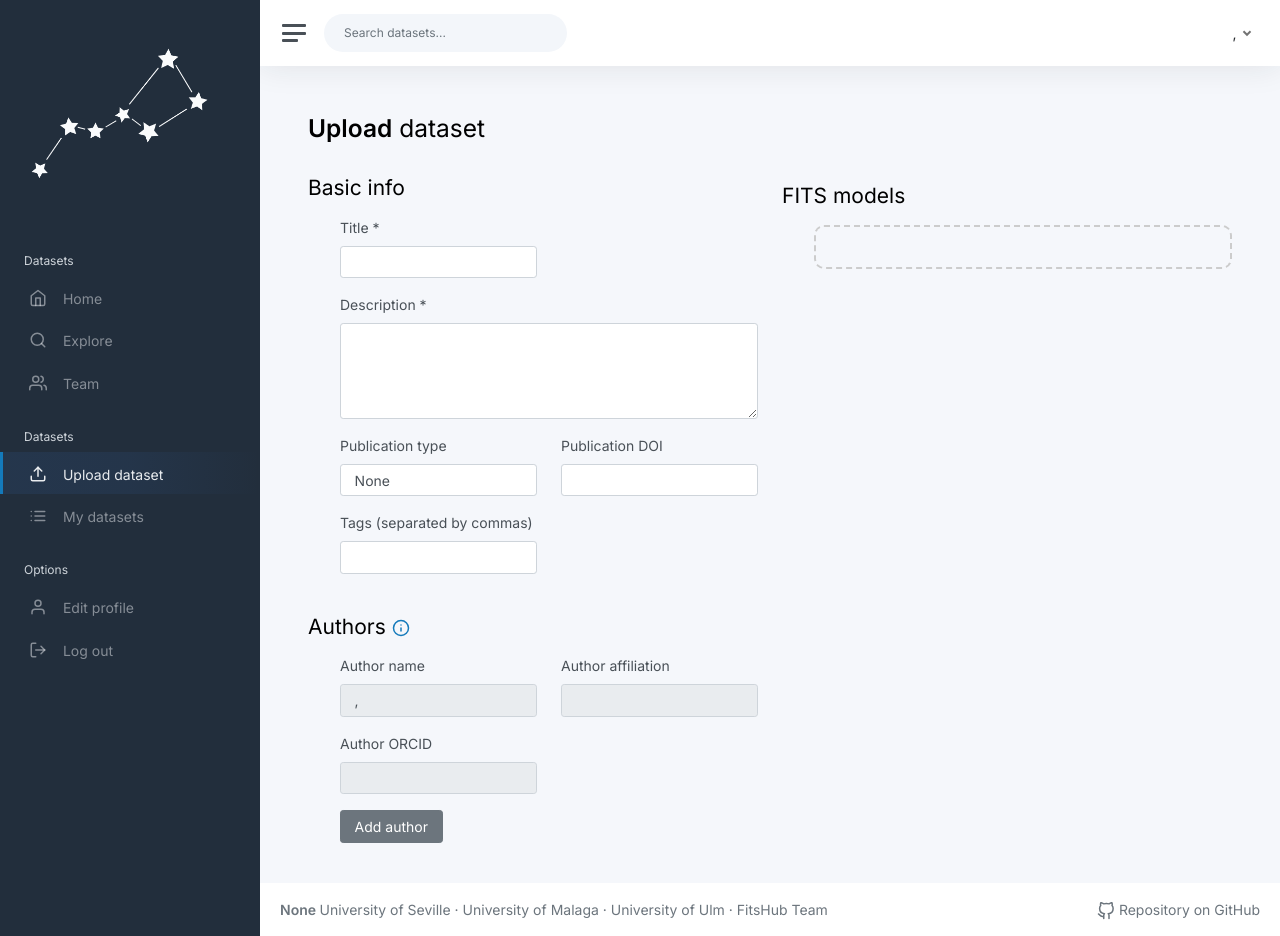
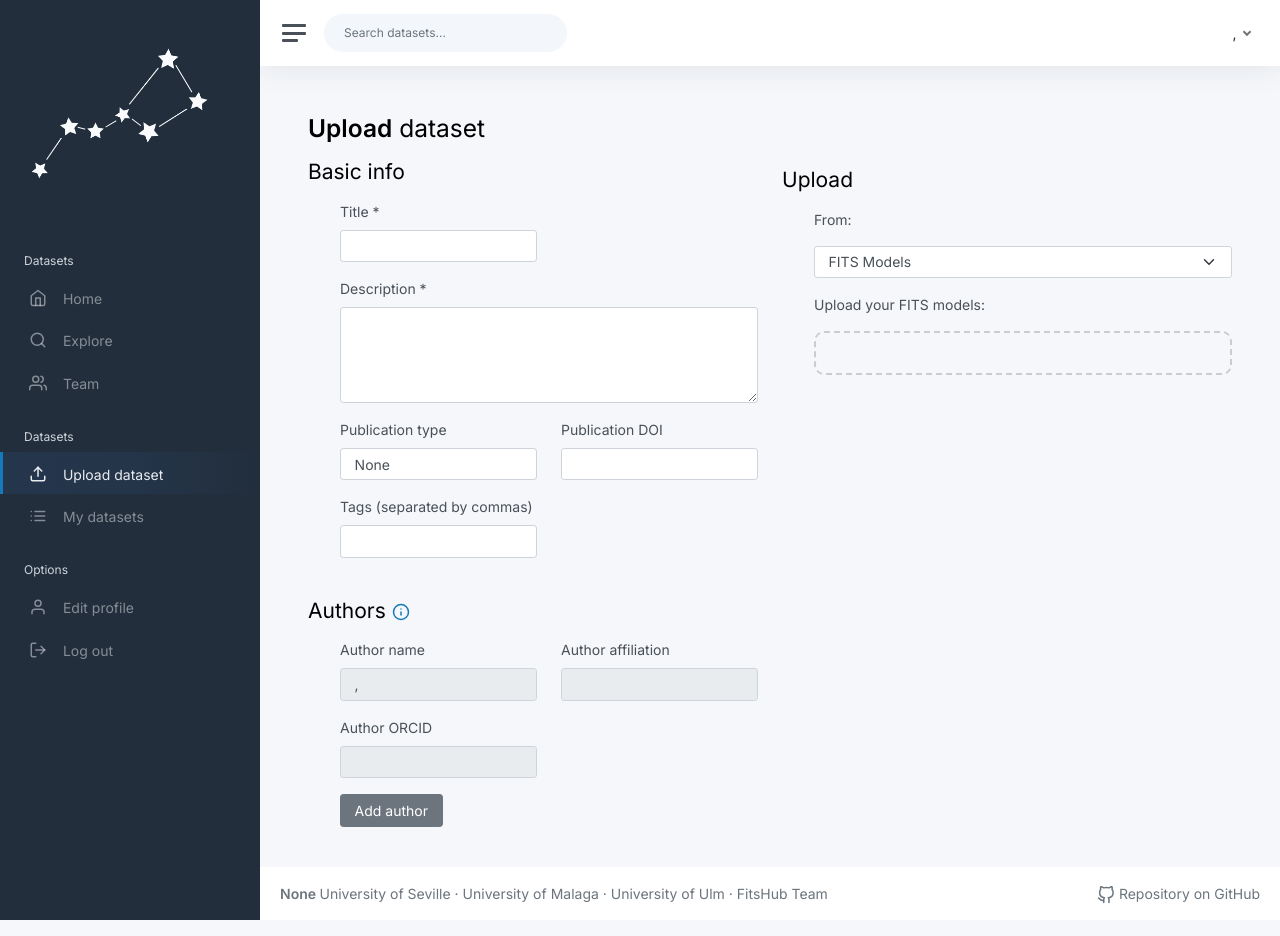
Before and after one commit to egc-fitshub/fitshub, a Flask app: page /dataset/upload in a window 1280 px wide. Run offline with Flask 3, Linux system fonts and the light colour scheme; the visitor is signed in with stand-in values (Sample User, id 1); parts of the project's set-up code (start-up, migrations or seed data) failed here and were passed over; some libraries are stand-ins or nearby versions.

Commit message:
feat: add zip file upload to frontend

```diff
--- a/app/modules/dataset/templates/dataset/upload_dataset.html
+++ b/app/modules/dataset/templates/dataset/upload_dataset.html
@@ -5,25 +5,6 @@
 {% block content %}
 
     <h1 class="h2 mb-3"><b>Upload</b> dataset</h1>
-
-    <div class="row">
-        <div class="col-12 mb-3">
-            <div class="alert alert-warning" role="alert" id="test_zenodo_connection_error" style="display: none">
-                <div class="alert-message">
-
-                    <h4 class="alert-heading"><i class="align-middle" data-feather="alert-triangle"></i> Limited
-                        connection to the Zenodo API</h4>
-                    <p class="p-0 m-0">
-                        There seems to be some kind of problem with the Zenodo API and synchronization of your dataset
-                        files may not be possible. We will save your files locally to eventually synchronize them with
-                        Zenodo. Sorry for the inconvenience, Zenodo is an external service and we can't do
-                        anything about it.
-                    </p>
-                </div>
-            </div>
-        </div>
-
-    </div>
 
     {% if messages %}
         <ul>
@@ -116,7 +97,7 @@
                                 </button>
                               </div>
                               <div class="modal-body">
-                                ¡Cuidado! Los autores no se pueden editar una vez que el dataset se haya subido a FITSHub. Esta funcionalidad estará disponible para futuras versiones.
+                                ¡Cuidado! Los autores no se pueden editar una vez que el dataset se haya subido a FITSHub.
                               </div>
                               <div class="modal-footer">
                                 <button type="button" class="btn btn-secondary" data-dismiss="modal">Cerrar</button>
@@ -212,9 +193,38 @@
             </div>
         </div>
 
+        <!--Upload section-->
+
         <div class="col-xl-6 col-lg-12 col-md-12 col-sm-12">
 
-            <h1 class="h3 mb-3 mt-2">FITS models</h1>
+            <h1 class="h3 mb-3 mt-2">Upload</h1>
+
+            <div style="padding-left: 2rem ;margin-top: 1rem;">
+                <p>From:</p>
+
+                <select id="upload-source" class="form-select">
+                    <option value="fits" selected>FITS Models</option>
+                    <option value="github">Github Repository</option>
+                    <option value="zip">ZIP Files</option>
+                </select>
+            </div>
+
+            <div id="upload-options" style="padding-left: 2rem ;margin-top: 1rem;">
+
+                <div id="fits-options">
+                    <p>Upload your FITS models:</p>
+                </div>
+
+                <div id="github-options" style="display: none">
+                    <p>Enter your Github repository URL:</p>
+                    <input type="text" class="form-control" id="github-url" placeholder="https://github.com/user/repo">
+                </div>
+
+                <div id="zip-options" style="display: none">
+                    <p>Upload your ZIP files:</p>
+                </div>
+
+            </div>
 
             <div id="uploaded_models_form" style="padding-left: 2rem">
 
@@ -232,7 +242,7 @@
                         url: "/dataset/file/upload",
                         paramName: 'file',
                         maxFilesize: 1000,
-                        acceptedFiles: '.fits',
+                        acceptedFiles: '.fits, .zip',
                         init: function () {
 
                             let fileList = document.getElementById('file-list');
@@ -240,9 +250,9 @@
                             let alerts = document.getElementById('alerts');
 
                             this.on('addedfile', function (file) {
-
                                 let ext = file.name.split('.').pop();
-                                if (ext !== 'fits') {
+                                let allowedExtensions = ['fits', 'zip'];
+                                if (!allowedExtensions.includes(ext)) {
                                     this.removeFile(file);
 
                                     let alert = document.createElement('p');
@@ -260,26 +270,26 @@
                                 show_upload_dataset();
 
                                 console.log("File uploaded: ", response);
-                                // actions when FITS model is uploaded
+
+                                // helper to create one list item for a given filename
+                                function addFitsListItem(filename, dropzoneFile, isFromZip) {
+                                    console.log("File uploaded entry: ", filename);
                                     let listItem = document.createElement('li');
                                     let h4Element = document.createElement('h4');
-                                h4Element.textContent = response.filename;
+                                    h4Element.textContent = filename;
                                     listItem.appendChild(h4Element);
 
                                     // generate incremental id for form
                                     let formUniqueId = generateIncrementalId();
 
-                                /*
-                                    ##########################################
-                                    FORM BUTTON
-                                    ##########################################
-                                */
+                                    /* FORM BUTTON */
                                     let formButton = document.createElement('button');
                                     formButton.innerHTML = 'Show info';
                                     formButton.classList.add('info-button', 'btn', 'btn-outline-secondary', "btn-sm");
                                     formButton.style.borderRadius = '5px';
                                     formButton.id = formUniqueId + "_button";
 
+                                    // formContainer will be created below
                                     formButton.addEventListener('click', function () {
                                         if (formContainer.style.display === "none") {
                                             formContainer.style.display = "block";
@@ -294,13 +304,7 @@
                                     let space = document.createTextNode(" ");
                                     listItem.appendChild(space);
 
-                                /*
-                                    ##########################################
-                                    REMOVE BUTTON
-                                    ##########################################
-                                */
-
-                                // remove button
+                                    /* REMOVE BUTTON */
                                     let removeButton = document.createElement('button');
                                     removeButton.innerHTML = 'Delete model';
                                     removeButton.classList.add("remove-button", "btn", "btn-outline-danger", "btn-sm", "remove-button");
@@ -311,10 +315,20 @@
                                     listItem.appendChild(space);
 
                                     removeButton.addEventListener('click', function () {
+                                        // remove the UI list item
                                         fileList.removeChild(listItem);
-                                    this.removeFile(file);
 
-                                    // Ajax request
+                                        // only remove the Dropzone file when this corresponds to the actual uploaded dropzone file (single FITS upload)
+                                        // NOT SURE OF THIS ONE, MAYBE ALWAYS REMOVE?
+                                        if (!isFromZip) {
+                                            try {
+                                                dropzone.removeFile(dropzoneFile);
+                                            } catch (e) {
+                                                console.debug('Could not remove dropzone file:', e);
+                                            }
+                                        }
+
+                                        // Ajax request to delete that filename on the server
                                         let xhr = new XMLHttpRequest();
                                         xhr.open('POST', '/dataset/file/delete', true);
                                         xhr.setRequestHeader('Content-Type', 'application/json');
@@ -329,24 +343,14 @@
 
                                             }
                                         };
-                                    xhr.send(JSON.stringify({file: file.name}));
-                                }.bind(this));
+                                        xhr.send(JSON.stringify({file: filename}));
+                                    });
 
-                                /*
-                                    ##########################################
-                                    APPEND BUTTONS
-                                    ##########################################
-                                */
+                                    /* APPEND BUTTONS */
                                     listItem.appendChild(formButton);
                                     listItem.appendChild(removeButton);
 
-                                /*
-                                    ##########################################
-                                    FITS FORM
-                                    ##########################################
-                                */
-
-                                // create specific form for FITS
+                                    /* FITS FORM */
                                     let formContainer = document.createElement('div');
                                     formContainer.id = formUniqueId + "_form";
                                     formContainer.classList.add('fits_form', "mt-3");
@@ -354,7 +358,7 @@
 
                                     formContainer.innerHTML = `
                                         <div class="row">
-                                        <input type="hidden" value="${response.filename}" name="fits_models-${formUniqueId}-fits_filename">
+                                            <input type="hidden" value="${filename}" name="fits_models-${formUniqueId}-fits_filename">
                                             <div class="col-12">
                                                 <div class="row">
                                                     <div class="col-12">
@@ -428,13 +432,31 @@
 
                                     listItem.appendChild(formContainer);
                                     fileList.appendChild(listItem);
+                                }
+
+                                if (Array.isArray(response.filenames) && response.filenames.length > 0) {
+                                    // ZIP case
+                                    response.filenames.forEach(function (fn) {
+                                        addFitsListItem(fn, file, true);
+                                    });
+                                } else if (Array.isArray(response.filenames) && response.filenames.length === 0) {
+                                    // No valid FITS files found inside ZIP
+                                    let alert = document.createElement('p');
+                                    alert.textContent = 'No valid FITS files found inside ZIP: ' + file.name;
+                                    alerts.appendChild(alert);
+                                    alerts.style.display = 'block';
+                                } else {
+                                    // Single FITS case
+                                    const singleName = response.filename || file.name;
+                                    addFitsListItem(singleName, file, false);
+                                }
 
                             });
 
                             this.on('error', function (file, response) {
                                 console.error("Error uploading file: ", response);
                                 let alert = document.createElement('p');
-                                alert.textContent = 'FITS not valid: ' + file.name;
+                                alert.textContent = 'File not valid: ' + file.name;
                                 alerts.appendChild(alert);
                                 alerts.style.display = 'block';
                             });
@@ -463,8 +485,7 @@
                 <label class="form-check">
                     <input id="agreeCheckbox" class="form-check-input" type="checkbox" value="">
                     <span class="form-check-label" style="font-size: 15px">
-                                I agree to have my .fits files automatically uploaded to Zenodo and made available to the public according to the <a
-                            href="https://en.wikipedia.org/wiki/Open_science" target="_blank">Open Science</a> manifesto
+                                I agree to have my .fits files automatically uploaded to Fakenodo
                             </span>
                 </label>
 
@@ -483,23 +504,6 @@
                     </div>
                 </div>
 
-                <div class="alert alert-error" role="alert" id="upload_error"
-                     style="display: none">
-                    <div class="alert-message">
-
-                        <h4 class="alert-heading"><i class="align-middle" data-feather="alert-triangle"></i> Limited
-                            connection to the Zenodo API</h4>
-                        <p class="p-0 m-0">
-                            There seems to be some kind of problem with the Zenodo API and synchronization of your
-                            dataset
-                            files may not be possible. We will save your files locally to eventually synchronize
-                            them with
-                            Zenodo. Sorry for the inconvenience, Zenodo is an external service and we can't do
-                            anything about it.
-                        </p>
-                    </div>
-                </div>
-
 
                 <span class="text-danger mt-2" id="upload_error" style="display: none">
 
@@ -511,6 +515,55 @@
 
                     checkbox.addEventListener('change', function () {
                         upload_button.disabled = !checkbox.checked;
+                    });
+                </script>
+
+                <script>
+                    // Toggle upload UI depending on the selected source for upload
+                    document.addEventListener('DOMContentLoaded', function () {
+                        const uploadSource = document.getElementById('upload-source');
+                        const fitsOptions = document.getElementById('fits-options');
+                        const githubOptions = document.getElementById('github-options');
+                        const zipOptions = document.getElementById('zip-options');
+                        const uploadedModelsForm = document.getElementById('uploaded_models_form');
+
+                        function updateUploadUI() {
+                            const val = uploadSource.value;
+
+                            fitsOptions.style.display = (val === 'fits') ? '' : 'none';
+                            githubOptions.style.display = (val === 'github') ? '' : 'none';
+                            zipOptions.style.display = (val === 'zip') ? '' : 'none';
+
+                            if (val === 'github') {
+                                if (uploadedModelsForm) uploadedModelsForm.style.display = 'none';
+                            } else {
+                                if (uploadedModelsForm) uploadedModelsForm.style.display = '';
+
+                                try {
+                                    if (window.Dropzone) {
+                                        const dz = Dropzone.forElement('#myDropzone');
+                                        if (dz) {
+                                            const newAccept = (val === 'fits') ? '.fits' : (val === 'zip') ? '.zip' : '';
+
+                                            if (dz.hiddenFileInput) dz.hiddenFileInput.accept = newAccept;
+                                            const fileInput = document.querySelector('#myDropzone input[type="file"]');
+                                            if (fileInput) fileInput.setAttribute('accept', newAccept);
+
+                                            if (val === 'fits') dz.options.url = "/dataset/file/upload";
+                                            else if (val === 'zip') dz.options.url = "/dataset/file/upload/zip";
+
+                                            dz.removeAllFiles(true);
+                                        }
+                                    }
+                                } catch (e) {
+                                    console.debug('Dropzone not ready to update acceptedFiles:', e);
+                                }
+                            }
+                        }
+
+                        uploadSource.addEventListener('change', updateUploadUI);
+
+                        updateUploadUI();
                     });
                 </script>
 
```
Lines whose indentation alone changed are shown as unchanged.
